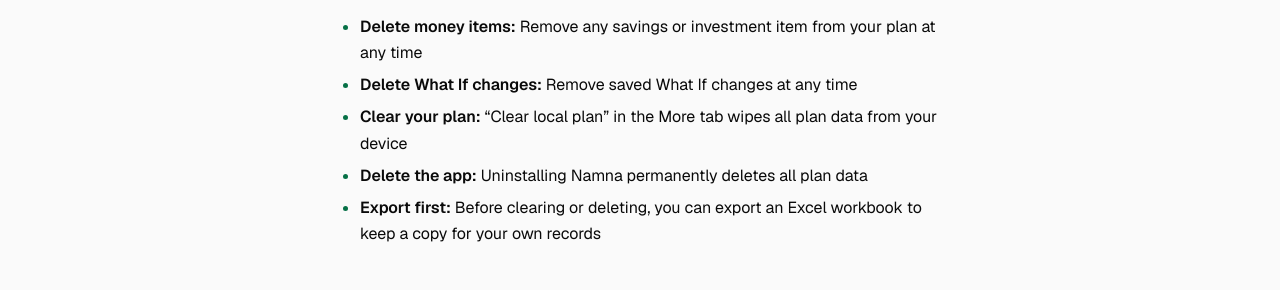
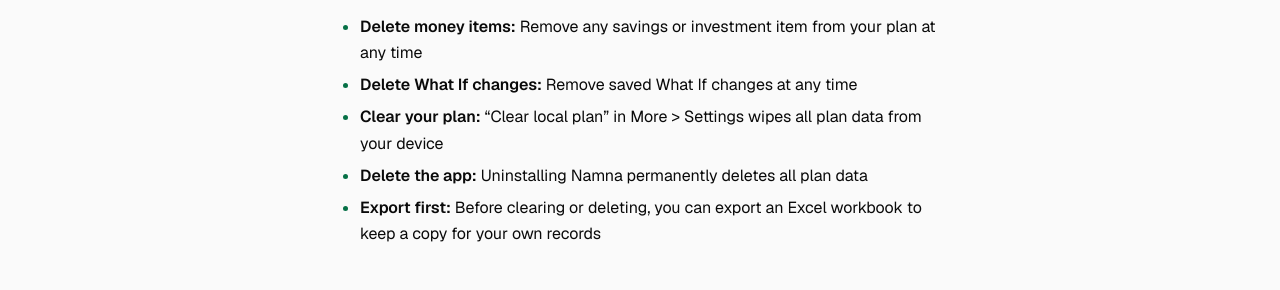
Before and after one commit to jeryldev/jeryldev.github.io, a Jekyll site: the page built from namna-privacy.md, in a window 1280 px wide and 900 px high, scrolled down 2016 px. Shown: the part 154-444 px from the top of the window. Built offline with Jekyll 4.4.1, drawn with Linux system fonts in a browser that asks for light colours.

Commit message:
Align Namna support and privacy copy

```diff
--- a/namna-privacy.md
+++ b/namna-privacy.md
@@ -68,7 +68,7 @@ You have complete control over your data:
 
 - **Delete money items:** Remove any savings or investment item from your plan at any time
 - **Delete What If changes:** Remove saved What If changes at any time
-- **Clear your plan:** "Clear local plan" in the More tab wipes all plan data from your device
+- **Clear your plan:** "Clear local plan" in More > Settings wipes all plan data from your device
 - **Delete the app:** Uninstalling Namna permanently deletes all plan data
 - **Export first:** Before clearing or deleting, you can export an Excel workbook to keep a copy for your own records
 
```
Also changed, not shown: namna-support.md (+1 -1 lines).
